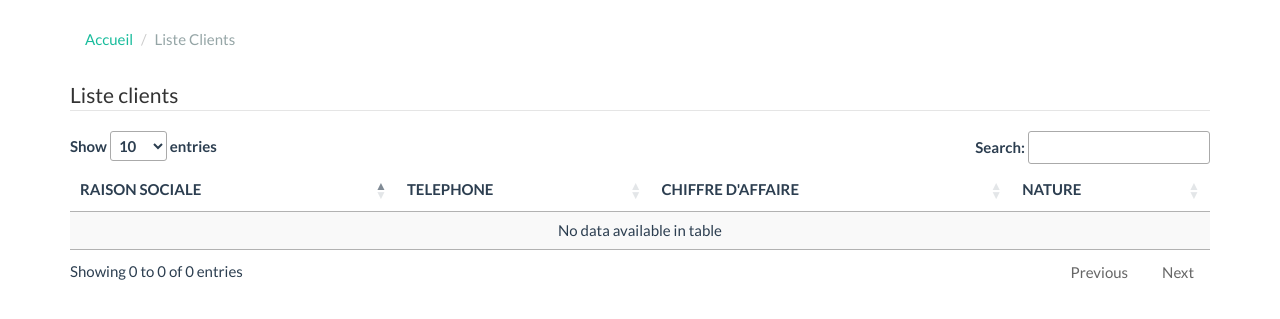
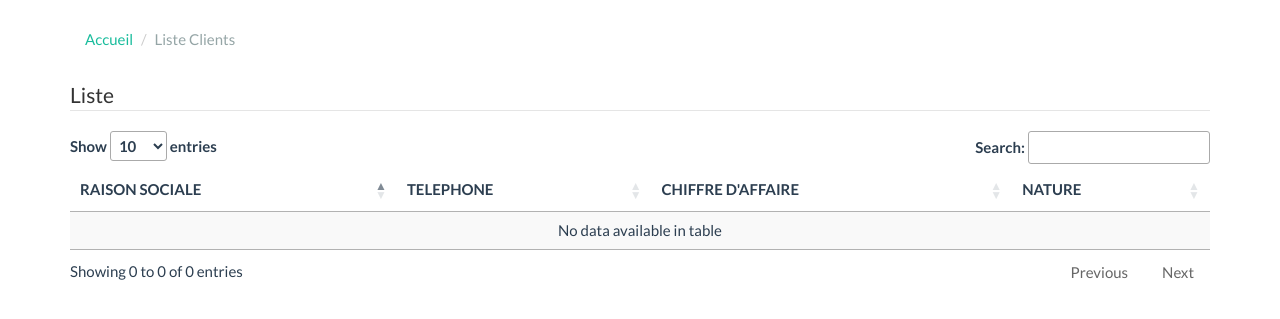
Before and after one commit to cyroul82/ProjectPHPJS, a PHP site: page /listClient.php in a window 1280 px wide. Shown: the part 60-379 px from the top of the page. Run offline with PHP 8.4, Linux system fonts and the light colour scheme; the visitor is signed in with stand-in values (Sample User, id 1); data that the repository does not hold is empty; some libraries are stand-ins or nearby versions.

Commit message:
xs update

```diff
--- a/view/modules/clientListView.php
+++ b/view/modules/clientListView.php
@@ -4,7 +4,7 @@ require("clientListTemplateView.php");
 function displayClientList($data){
 ?>
     <fieldset>
-      <legend>Liste clients
+      <legend>Liste
         <!-- <p>
           <button type="button" class="btn btn-success btn-sm" id="addClient" >
             <i class="glyphicon glyphicon-plus"></i>
```
Also changed, not shown: js/contactTable.js (line endings or trailing spaces).
